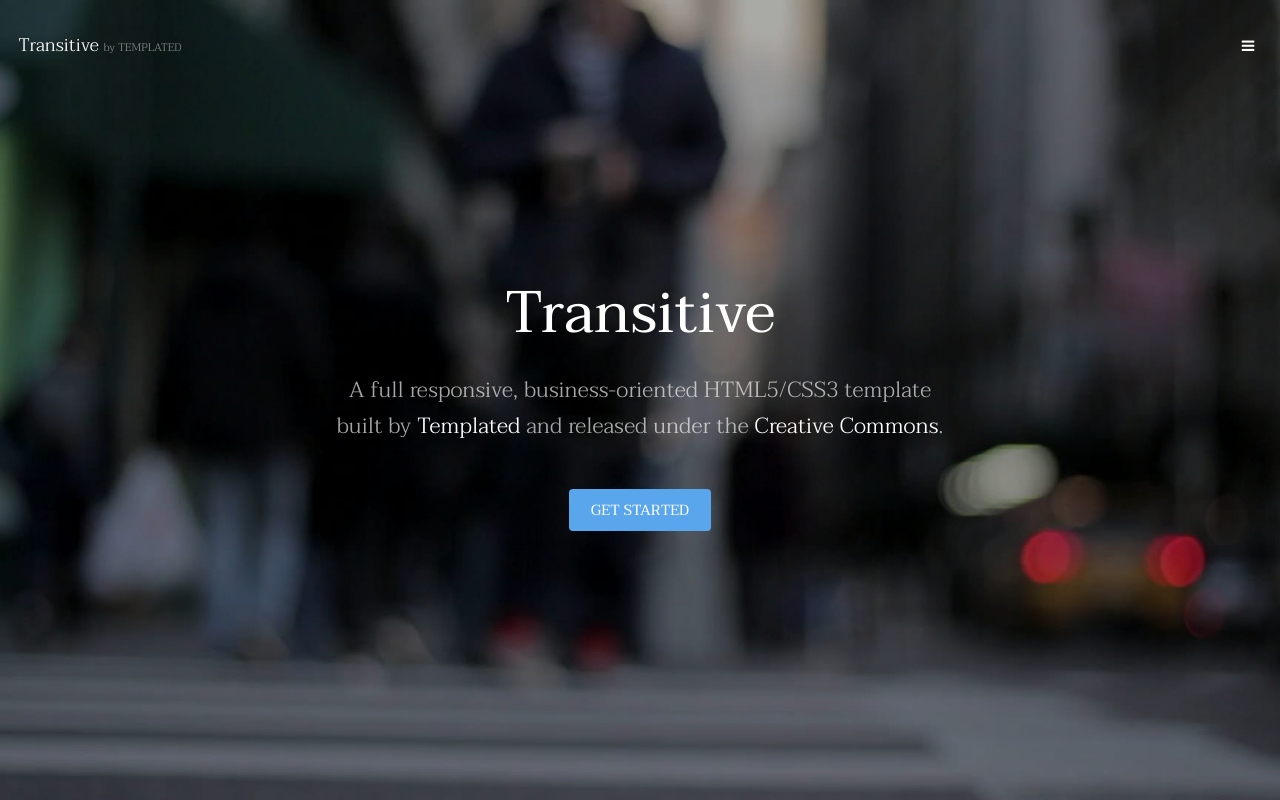
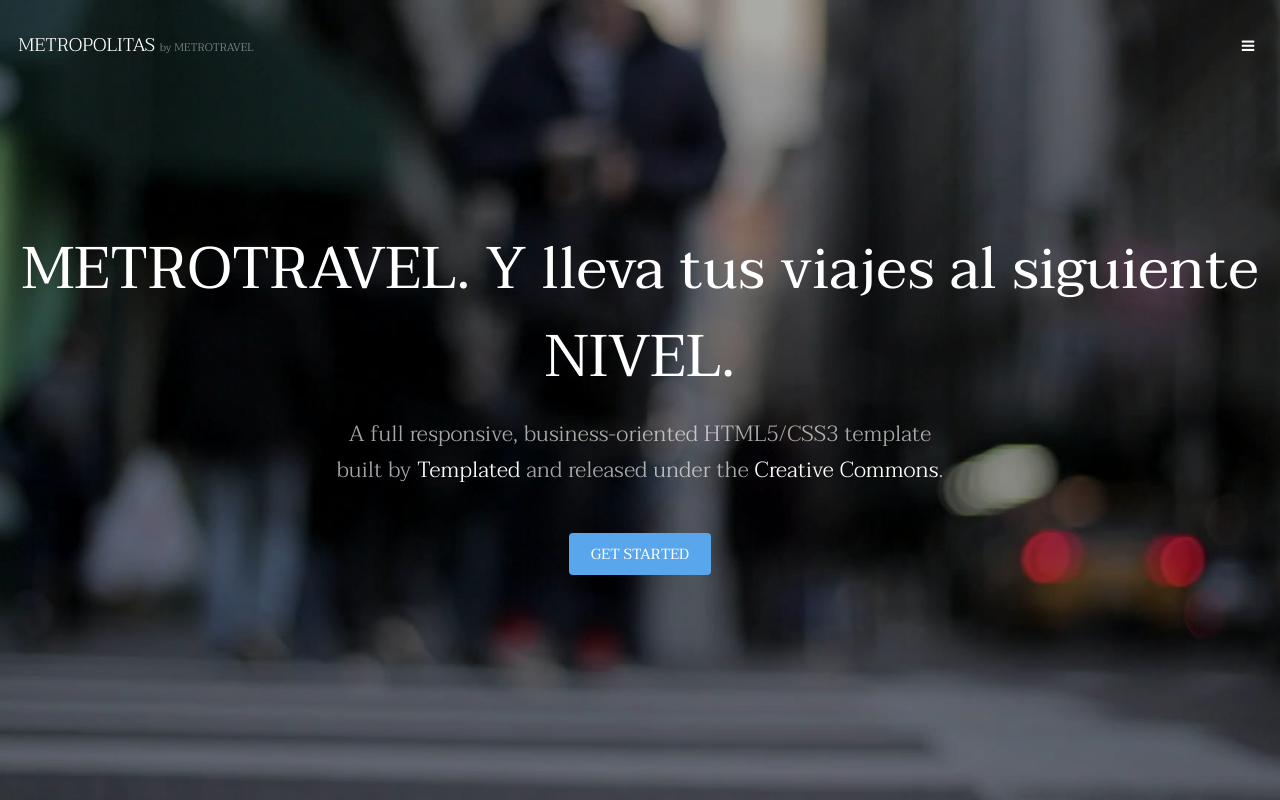
Before and after one commit to sansellop10/REP_04_METROPOLITA, a plain HTML site: page index.html in a window 1280 px wide. Shown: the top 800 px of the page. Drawn offline with Linux system fonts and the light colour scheme.

Commit message:
Cambios en la portada por SANTI

```diff
--- a/index.html
+++ b/index.html
@@ -6,7 +6,7 @@
 -->
 <html>
 	<head>
-		<title>Transitive by TEMPLATED</title>
+		<title>Viaja con METROTRAVEL</title>
 		<meta charset="utf-8" />
 		<meta name="viewport" content="width=device-width, initial-scale=1" />
 		<link rel="stylesheet" href="assets/css/main.css" />
@@ -15,7 +15,7 @@
 
 		<!-- Header -->
 			<header id="header" class="alt">
-				<div class="logo"><a href="index.html">Transitive <span>by TEMPLATED</span></a></div>
+				<div class="logo"><a href="index.html">METROPOLITAS <span>by METROTRAVEL</span></a></div>
 				<a href="#menu" class="toggle"><span>Menu</span></a>
 			</header>
 
@@ -36,7 +36,7 @@
 		-->
 			<section id="banner" data-video="images/banner">
 				<div class="inner">
-					<h1>Transitive</h1>
+					<h1>METROTRAVEL. Y lleva tus viajes al siguiente NIVEL. </h1>
 					<p>A full responsive, business-oriented HTML5/CSS3 template<br />
 					built by <a href="https://templated.co/">Templated</a> and released under the <a href="https://templated.co/license">Creative Commons</a>.</p>
 					<a href="#one" class="button special scrolly">Get Started</a>
```
